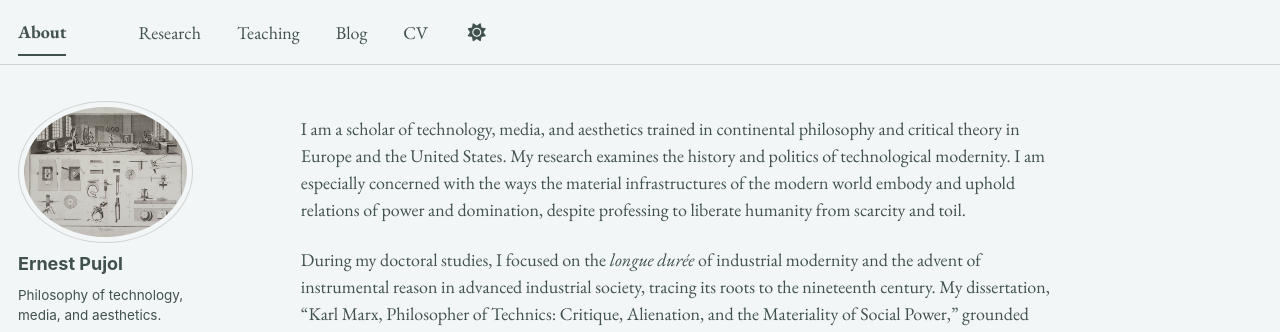
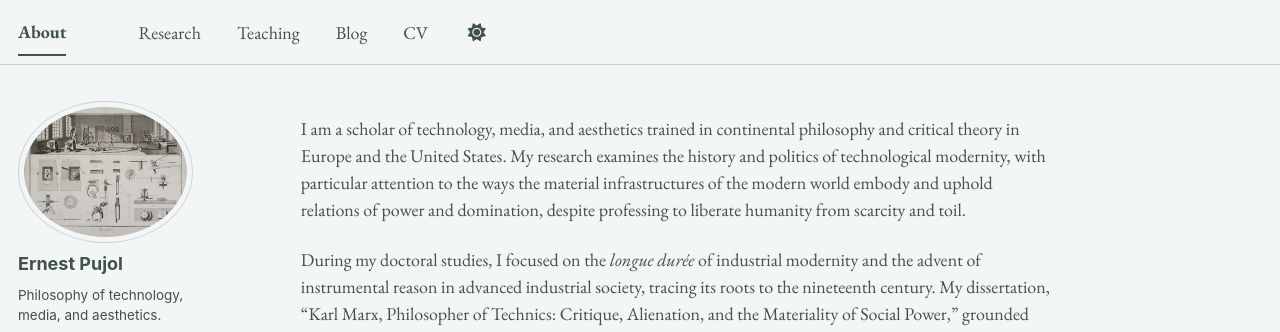
Before and after one commit to epujol90/epujol90.github.io, a Jekyll site: the page built from _pages/about.md, in a window 1280 px wide and 1069 px high. Shown: the top 332 px of the window. Built offline with Jekyll 4.4.1, drawn with Linux system fonts in a browser that asks for light colours; some web fonts are replaced; a script bundle is joined from its source files by our own code; library files that are not in the unit come from our copies.

Commit message:
Update about.md

```diff
--- a/_pages/about.md
+++ b/_pages/about.md
@@ -6,7 +6,7 @@ redirect_from:
   - /about/
   - /about.html
 ---
-I am a scholar of technology, media, and aesthetics trained in continental philosophy and critical theory in Europe and the United States. My research examines the history and politics of technological modernity. I am especially concerned with the ways the material infrastructures of the modern world embody and uphold relations of power and domination, despite professing to liberate humanity from scarcity and toil.
+I am a scholar of technology, media, and aesthetics trained in continental philosophy and critical theory in Europe and the United States. My research examines the history and politics of technological modernity, with particular attention to the ways the material infrastructures of the modern world embody and uphold relations of power and domination, despite professing to liberate humanity from scarcity and toil.
 
 During my doctoral studies, I focused on the _longue durée_ of industrial modernity and the advent of instrumental reason in advanced industrial society, tracing its roots to the nineteenth century. My dissertation, “Karl Marx, Philosopher of Technics: Critique, Alienation, and the Materiality of Social Power,” grounded this historical inquiry in Marx’s engagement with the industrial literature of his time, reconstructing -- against prevailing productivist and economicist readings -- how he theorized the relationship between capitalism and modern technological transformations. I argued that Marx’s account of industrial development, though largely misunderstood by the Marxist tradition, presciently identified in the capitalist "subsumption" of the labor process the basis of the technocratic logic that mediates human-machine entanglements in advanced industrial society. I contend that this key organizing principle of capitalist modernity has not only steered the general course of the so-called information age but has also reasserted itself with renewed vigor in the contemporary AI project -- particularly in its claim to expand human autonomy by automating judgment and reason.
 
```
